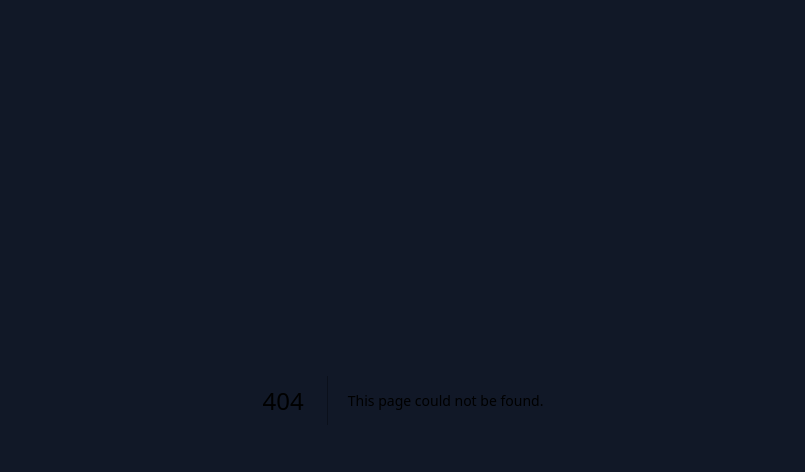
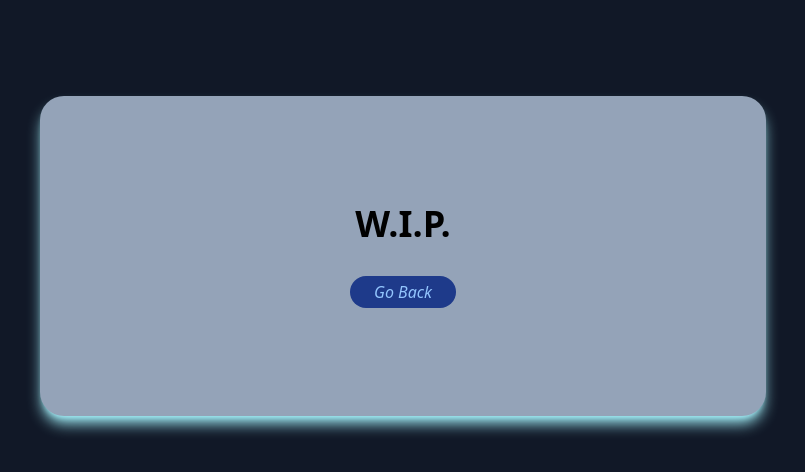
Before and after one commit to MrJark/experiment-nextjs, a Next.js app: page /mrjark in a window 1280 px wide. Before the commit this address had no page. Shown: the top 472 px of the page, without its empty margins (237-1042 px from the left). Built offline with nearby package versions, Linux system fonts and the light colour scheme.

Commit message:
added web. wip

```diff
--- a/src/app/layout.tsx
+++ b/src/app/layout.tsx
@@ -12,7 +12,7 @@ export default function RootLayout({
   children: React.ReactNode
 }) {
   return (
-    <html lang="en">
+    <html lang="es">
       <body className='bg-gray-900'>{children}</body>
     </html>
   )
--- /dev/null
+++ b/src/app/mrjark/page.tsx
@@ -0,0 +1,17 @@
+import Link from "next/link";
+
+export default function Mrjark() {
+  return(
+    <main className ="flex flex-col min-h-screen w-screen items-center justify-between p-24">
+      <div className="flex flex-col justify-center items-center w-2/3 h-80 bg-slate-400 rounded-3xl shadow-lg shadow-cyan-200">
+        <h1 className=" font-bold mb-8 text-4xl">W.I.P.</h1>
+        <Link
+          className="rounded-full text-blue-300 italic bg-blue-900 cursor-pointer px-6 py-1 transition-all duration-300 hover:scale-105 hover:shadow-sm hover:shadow-cyan-200"
+          href='/'
+        >
+          Go Back
+        </Link>
+      </div>
+    </main>
+  )
+}
--- a/src/app/page.tsx
+++ b/src/app/page.tsx
@@ -48,13 +48,16 @@ export default function Home() {
             GitHub
           </Link>
           <Link
-            href='#'
+            href='./mrjark'
             className='flex justify-center content-center gap-2 text-lg italic font-medium text-purple-200 opacity-50 hover:underline'
           >
             <Image src='mrjark.svg' alt='logo de mrjark' width={24} height={24} />
             mrjark.com (in progres)
           </Link>
         </div>
+        <p className='text-center text-lg mt-5 text-slate-400'>Lo sé, no es responsive</p>
+        <span className='flex text-center flex-col'>🙄</span>
+
       </div>
     </main>
   )
```
